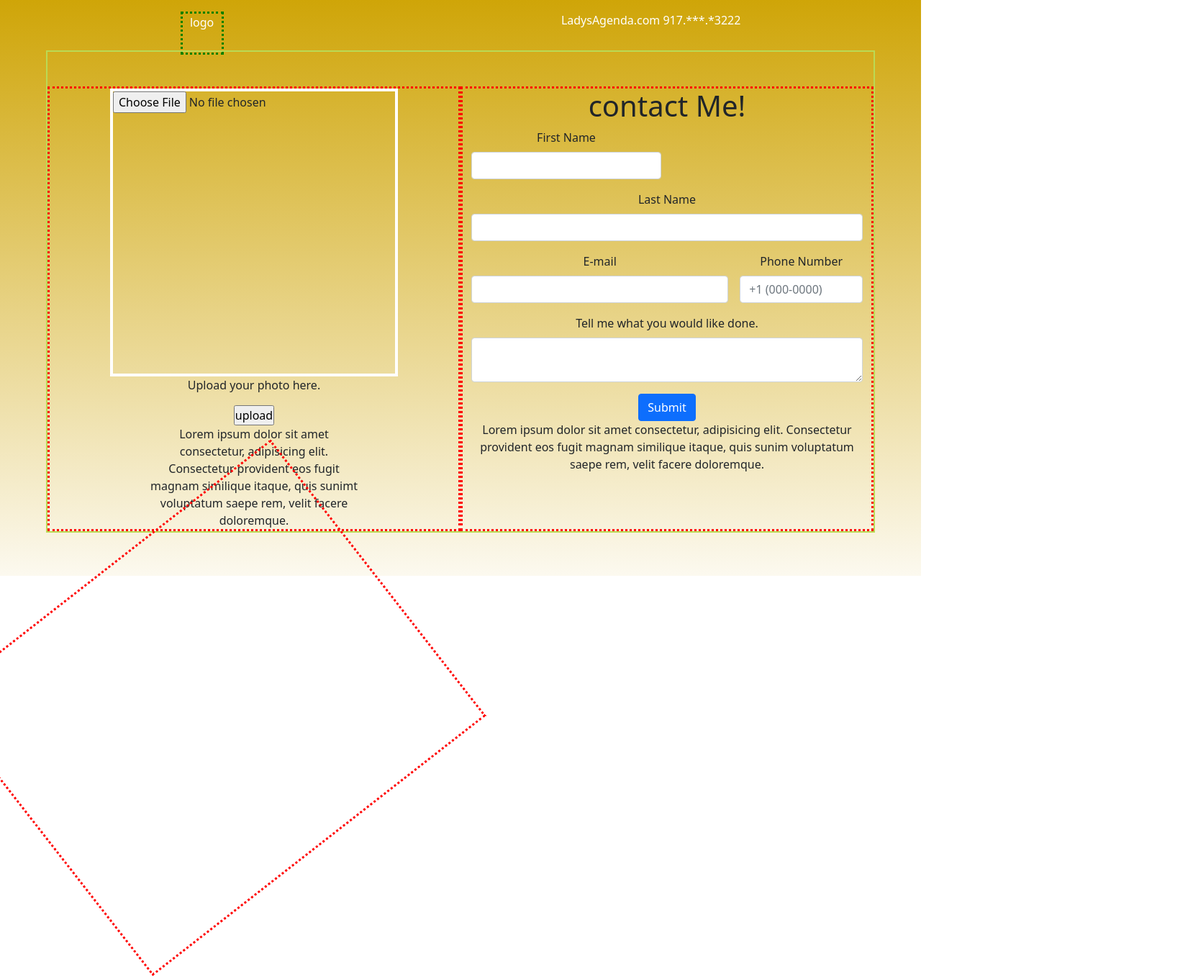
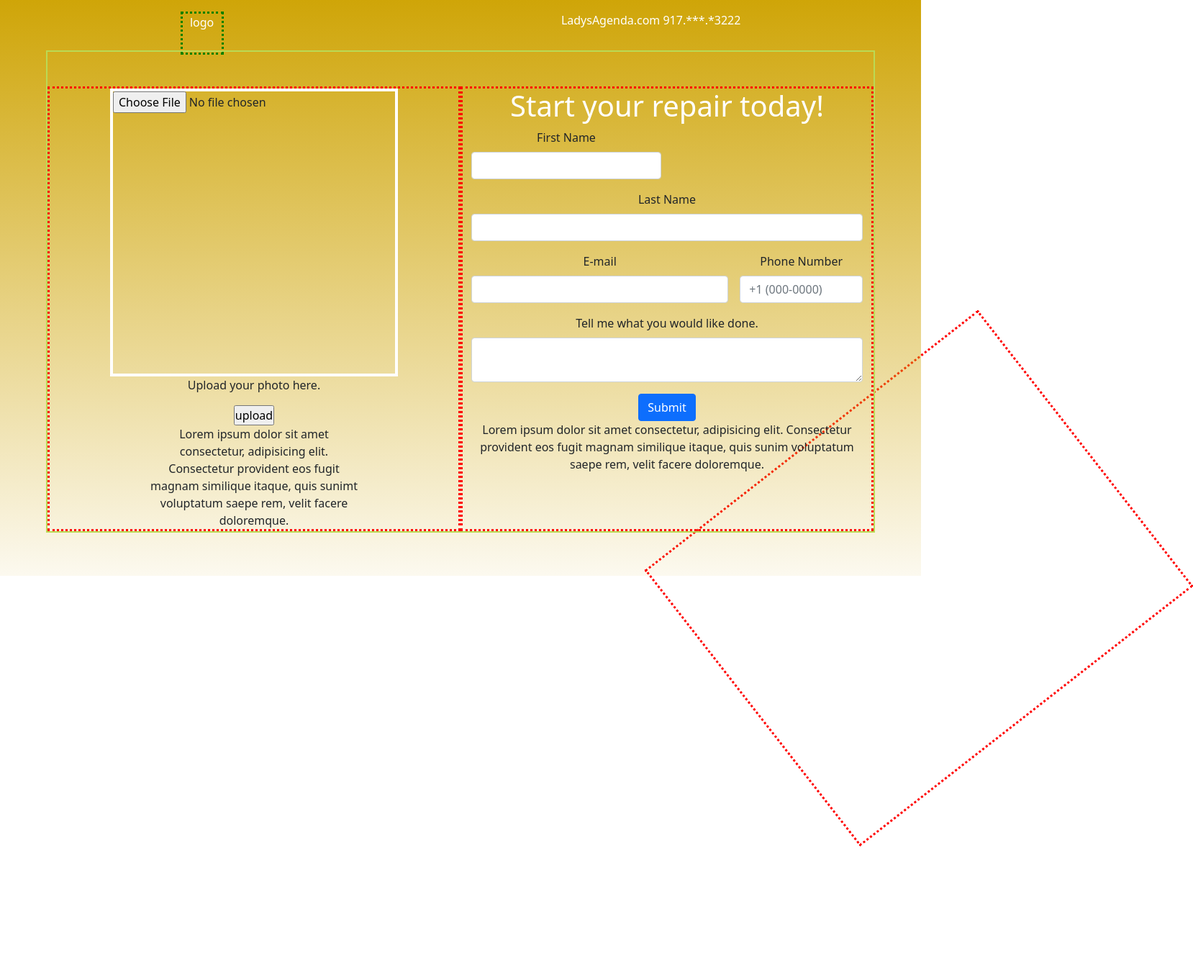
Before and after one commit to webgal-ada/vit, a plain HTML site: page submitInfo.html in a window 1280 px wide. Shown: the whole page at 72% size, 1658 px wide, since content can reach past the window. After the commit the page ends 1176 px from the top, so only its background shows below. Drawn offline with nearby package versions, Linux system fonts and the light colour scheme.

```diff
--- a/style.css
+++ b/style.css
@@ -115,10 +115,8 @@ p {
   min-height: 80vh;
   border: 2px solid #bada55;
 }
-.for-form {
-  border: 8px dotted blue;
-  width: 50%;
-  margin: 0 auto;
+.container h1{
+  color: #FFF;
 }
 .underphoto {
   width: 300px;
@@ -138,12 +136,13 @@ p {
   border: 3px dotted red;
 }
 .botanical-leaf {
-  // position: absolute;
+  position: absolute;
   width: 587.61px;
   height: 486.51px;
   left: 983px;
-  top: 760.49px;
+  top: 560.49px;
+  z-index: -3;
   border: 3px dotted red;
-background: url(Botanical element color-26.png);
-transform: rotate(-37.97deg);
+  background: url(images/"Botanical element color-26.png");
+  transform: rotate(-37.97deg);
 }
--- a/submitInfo.html
+++ b/submitInfo.html
@@ -35,7 +35,7 @@
 
 
       <div class = "container mt-5">
-            <h1>contact Me!</h1>
+            <h1>Start your repair today!</h1>
 
           <form class = "row g-3">
               <div class = "col-md-6">
```
Also changed, not shown: index.html (+1 -1 lines), images/amethyst.jpg, images/blkOnyxCinnabar500.jpg, images/carnilianBracelet.jpg, images/carnilianBraceletSM.jpg (added), images/handMade_citrine_Ear.jpg (added), images/ivoryRestrung.jpg, images/turquoise_restring.jpg, images/turquoise_restring2.jpg (added), images/whiteOnyx2.jpg.
